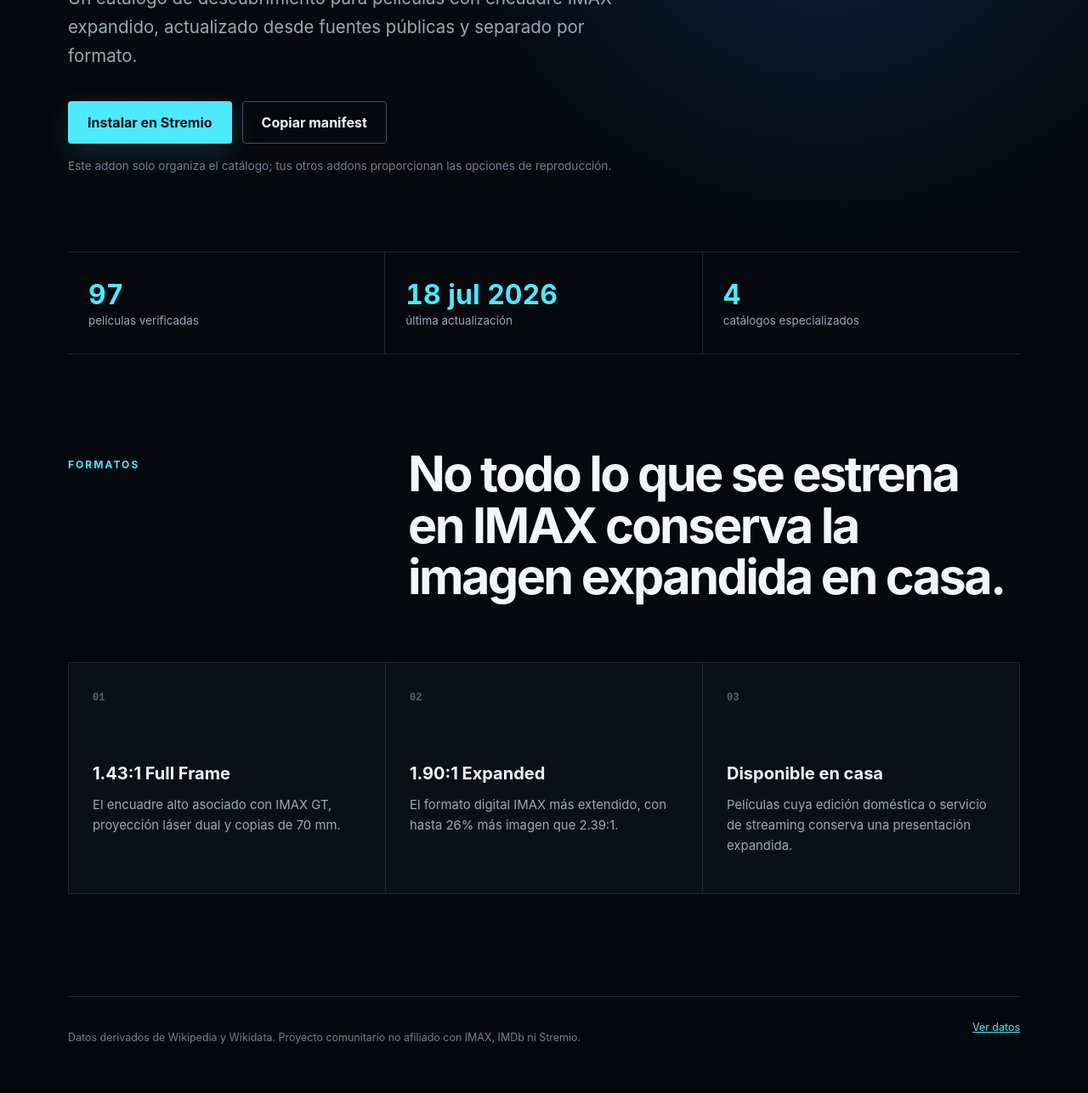
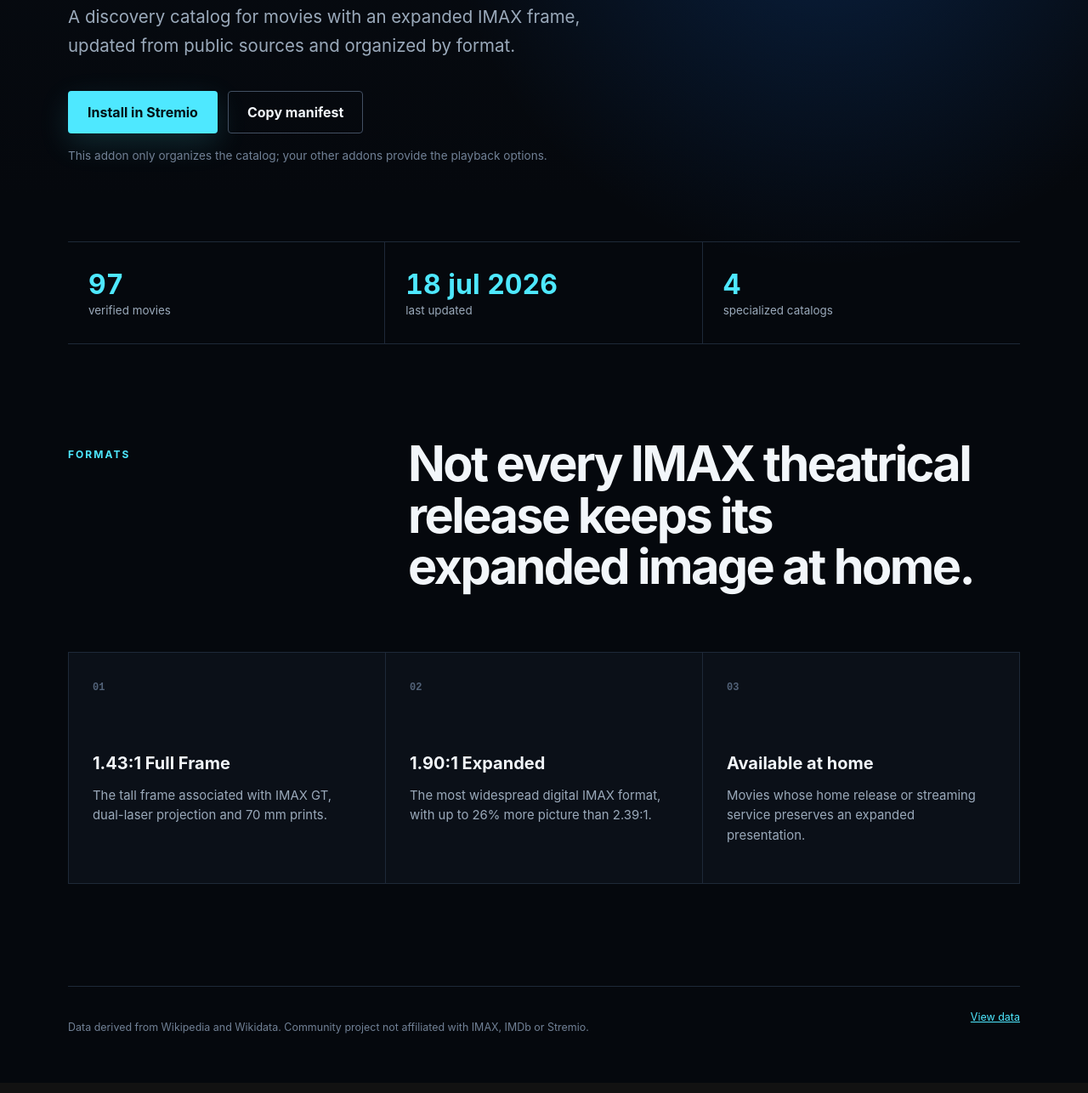
Before and after one commit to Splotki/stremio-imax-catalog, a website: page public/index.html in a window 1280 px wide. Shown: the part 443-1729 px from the top of the page at 85% size. Drawn offline with Linux system fonts and the light colour scheme.

Commit message:
Add bilingual page structure [skip ci]

```diff
--- a/public/index.html
+++ b/public/index.html
@@ -1,57 +1,61 @@
 <!doctype html>
-<html lang="es">
+<html lang="en">
 <head>
   <meta charset="utf-8">
   <meta name="viewport" content="width=device-width, initial-scale=1">
   <meta name="theme-color" content="#05080d">
-  <meta name="description" content="Catálogo comunitario de películas con presentaciones IMAX 1.43:1 y 1.90:1 para Stremio.">
-  <title>IMAX Aspect Catalog para Stremio</title>
+  <meta name="description" content="A community catalog of movies with IMAX 1.43:1 and 1.90:1 presentations for Stremio.">
+  <title>IMAX Aspect Catalog for Stremio</title>
   <link rel="stylesheet" href="styles.css">
 </head>
 <body>
   <main>
     <section class="hero" aria-labelledby="title">
-      <div class="eyebrow"><span class="status-dot"></span> Catálogo automático para Stremio</div>
+      <div class="language-switcher" role="group" aria-label="Language">
+        <button type="button" data-language="es" aria-pressed="false">ES</button>
+        <button type="button" data-language="en" aria-pressed="true">EN</button>
+      </div>
+      <div class="eyebrow"><span class="status-dot"></span><span data-i18n="eyebrow">Automatic catalog for Stremio</span></div>
       <p class="ratio" aria-hidden="true">1.43:1 <span>/</span> 1.90:1</p>
-      <h1 id="title">Encuentra la versión que llena la pantalla.</h1>
-      <p class="lede">Un catálogo de descubrimiento para películas con encuadre IMAX expandido, actualizado desde fuentes públicas y separado por formato.</p>
+      <h1 id="title" data-i18n="title">Find the version that fills the screen.</h1>
+      <p class="lede" data-i18n="lede">A discovery catalog for movies with an expanded IMAX frame, updated from public sources and organized by format.</p>
       <div class="actions">
-        <a class="primary" id="install" href="#">Instalar en Stremio</a>
-        <button class="secondary" id="copy" type="button">Copiar manifest</button>
+        <a class="primary" id="install" href="#" data-i18n="install">Install in Stremio</a>
+        <button class="secondary" id="copy" type="button" data-i18n="copy">Copy manifest</button>
       </div>
-      <p class="helper" id="feedback" aria-live="polite">Este addon solo organiza el catálogo; tus otros addons proporcionan las opciones de reproducción.</p>
+      <p class="helper" id="feedback" aria-live="polite" data-i18n="helper">This addon only organizes the catalog; your other addons provide the playback options.</p>
     </section>
 
-    <section class="stats" aria-label="Estado del catálogo">
-      <article><strong id="movie-count">—</strong><span>películas verificadas</span></article>
-      <article><strong id="updated">—</strong><span>última actualización</span></article>
-      <article><strong>4</strong><span>catálogos especializados</span></article>
+    <section class="stats" aria-label="Catalog status" data-i18n-aria-label="statsAriaLabel">
+      <article><strong id="movie-count">—</strong><span data-i18n="verifiedMovies">verified movies</span></article>
+      <article><strong id="updated">—</strong><span data-i18n="lastUpdated">last updated</span></article>
+      <article><strong>4</strong><span data-i18n="specializedCatalogs">specialized catalogs</span></article>
     </section>
 
     <section class="formats" aria-labelledby="formats-title">
       <div>
-        <p class="section-label">FORMATOS</p>
-        <h2 id="formats-title">No todo lo que se estrena en IMAX conserva la imagen expandida en casa.</h2>
+        <p class="section-label" data-i18n="formatsLabel">FORMATS</p>
+        <h2 id="formats-title" data-i18n="formatsTitle">Not every IMAX theatrical release keeps its expanded image at home.</h2>
       </div>
       <div class="format-grid">
         <article>
           <span>01</span><h3>1.43:1 Full Frame</h3>
-          <p>El encuadre alto asociado con IMAX GT, proyección láser dual y copias de 70 mm.</p>
+          <p data-i18n="fullFrameDescription">The tall frame associated with IMAX GT, dual-laser projection and 70 mm prints.</p>
         </article>
         <article>
           <span>02</span><h3>1.90:1 Expanded</h3>
-          <p>El formato digital IMAX más extendido, con hasta 26% más imagen que 2.39:1.</p>
+          <p data-i18n="expandedDescription">The most widespread digital IMAX format, with up to 26% more picture than 2.39:1.</p>
         </article>
         <article>
-          <span>03</span><h3>Disponible en casa</h3>
-          <p>Películas cuya edición doméstica o servicio de streaming conserva una presentación expandida.</p>
+          <span>03</span><h3 data-i18n="availableAtHome">Available at home</h3>
+          <p data-i18n="homeDescription">Movies whose home release or streaming service preserves an expanded presentation.</p>
         </article>
       </div>
     </section>
   </main>
   <footer>
-    <p>Datos derivados de Wikipedia y Wikidata. Proyecto comunitario no afiliado con IMAX, IMDb ni Stremio.</p>
-    <a href="data/movies.json">Ver datos</a>
+    <p data-i18n="footer">Data derived from Wikipedia and Wikidata. Community project not affiliated with IMAX, IMDb or Stremio.</p>
+    <a href="data/movies.json" data-i18n="viewData">View data</a>
   </footer>
   <script src="app.js" defer></script>
 </body>
```
